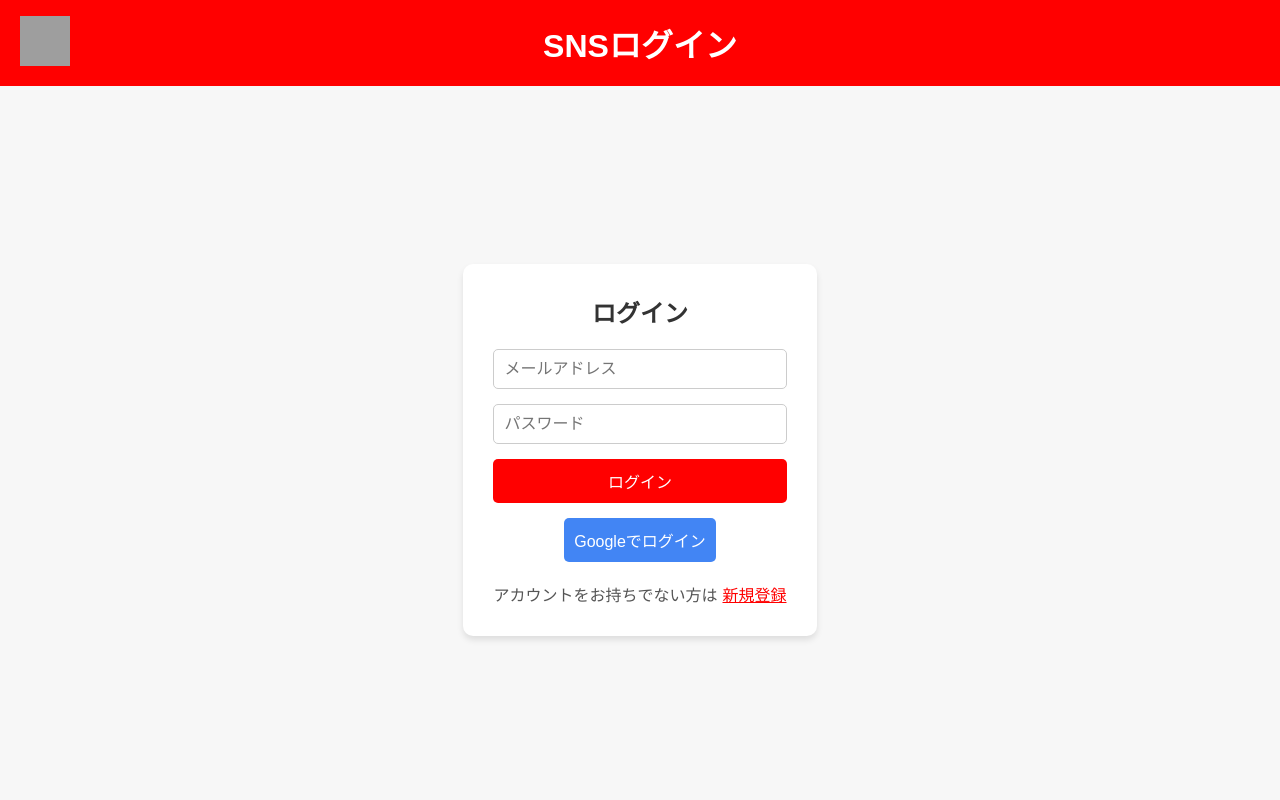
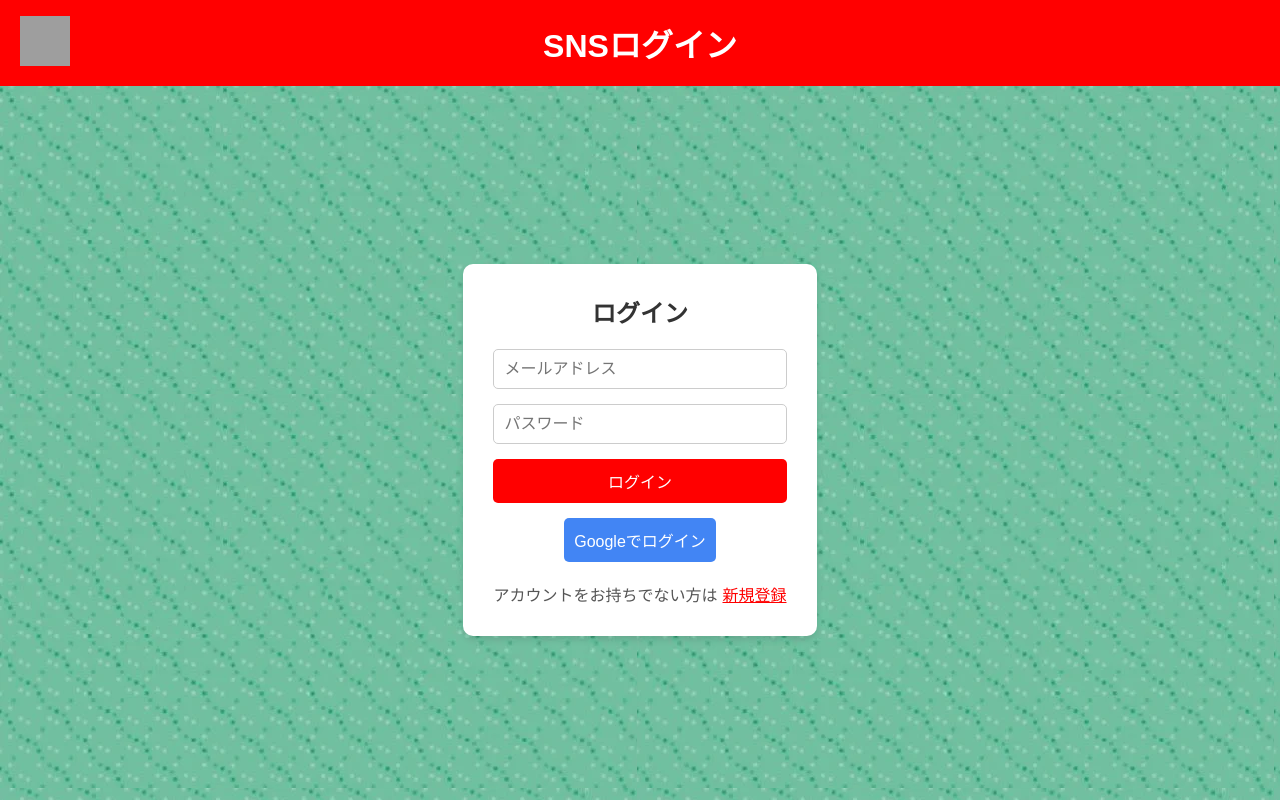
Before and after one commit to s23017/Pokemon_kaken, a Next.js app: page / in a window 1280 px wide. Built offline with nearby package versions, Linux system fonts and the light colour scheme; no server answers; grey boxes are pictures that could not be loaded.

Commit message:
背景画像

```diff
--- a/src/app/page.js
+++ b/src/app/page.js
@@ -90,8 +90,34 @@
     };
 
     return (
+        <div
+            style={{
+                backgroundImage: 'url("/images/background.webp")',
+                backgroundSize: "auto", // 画像サイズをそのままに
+                backgroundRepeat: "repeat", // 繰り返して表示
+                backgroundPosition: "top left", // 背景の位置を調整
+                minHeight: "100vh",
+                padding: "0",
+                position: "relative", // 背景画像を親要素に合わせて配置
+            }}
+        >
+
+            {/* 背景画像を全体に適用 */}
+            <div
+                style={{
+                    backgroundImage: 'url("/images/background.png")',
+                    backgroundSize: "cover",
+                    backgroundPosition: "center",
+                    position: "absolute",
+                    top: 0,
+                    left: 0,
+                    width: "100%",
+                    height: "100%",
+                    zIndex: -1, // 背景として表示するため
+                }}
+            ></div>
             <div style={{
-            backgroundColor: "#f7f7f7",
+
                 minHeight: "100vh",
                 display: "flex",
                 flexDirection: "column",
@@ -223,7 +249,8 @@
                             {error && <p style={{color: "red", marginTop: "10px"}}>{error}</p>}
                             <p style={{marginTop: "20px", color: "#555"}}>
                                 アカウントをお持ちでない方は
-                            <Link href="/sns/register" style={{color: "red", textDecoration: "underline", marginLeft: "5px"}}>
+                                <Link href="/sns/register"
+                                      style={{color: "red", textDecoration: "underline", marginLeft: "5px"}}>
                                     新規登録
                                 </Link>
                             </p>
@@ -231,5 +258,6 @@
                     )}
                 </div>
             </div>
+        </div>
             );
             }
```
Lines whose indentation alone changed are shown as unchanged.
